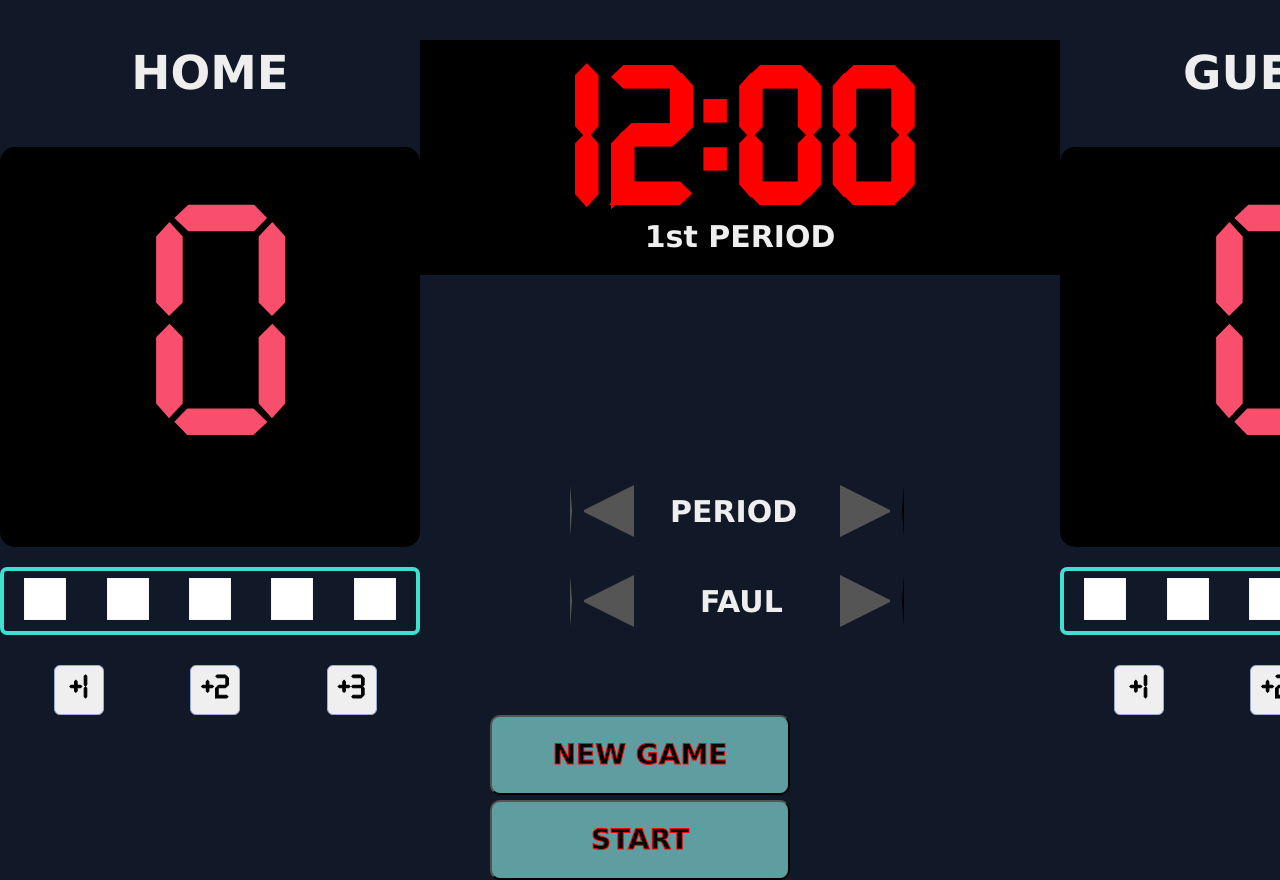
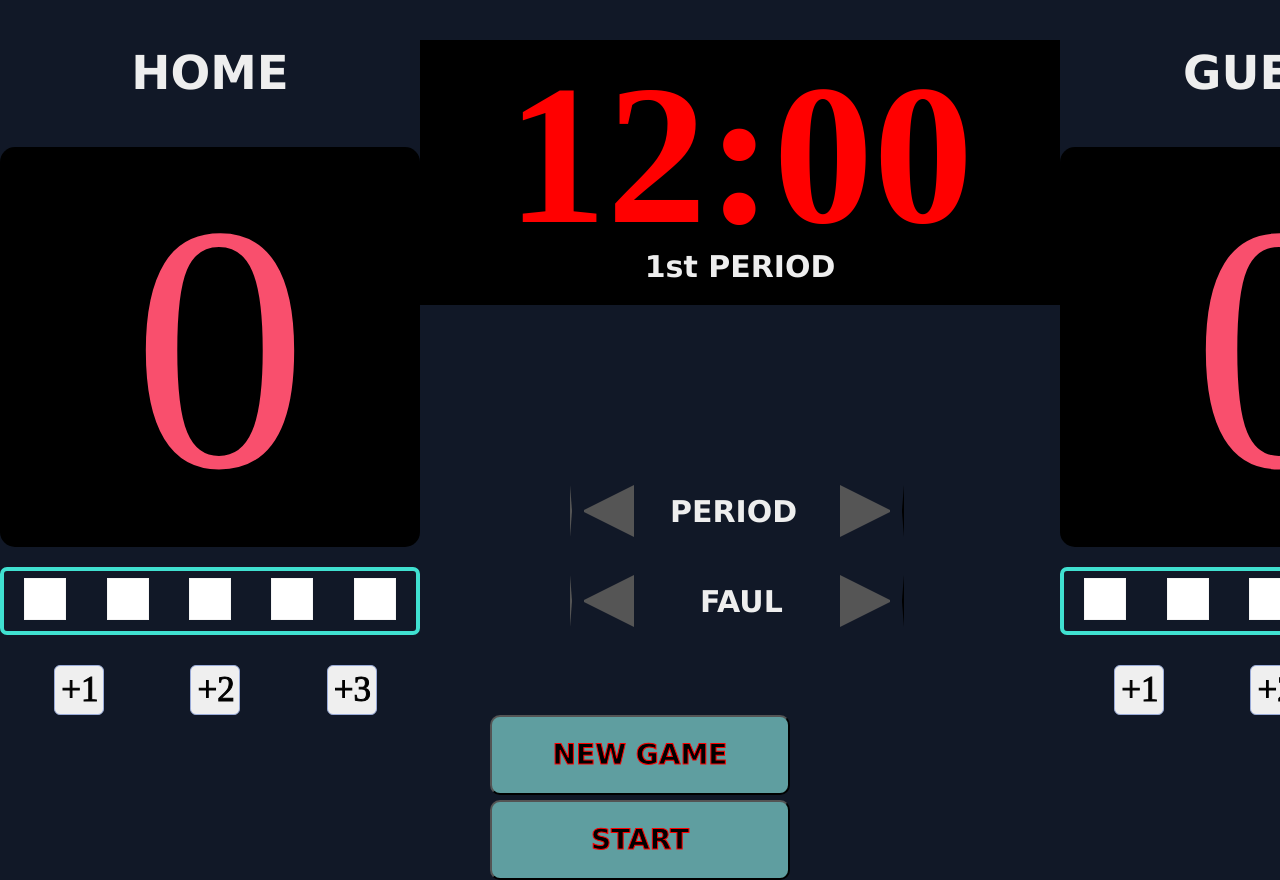
Before and after one commit to ErtugrulGurler/Basketball-Scoreboard, a plain HTML site: page Scoreboard/index.html in a window 1280 px wide. Shown: the top 880 px of the page. Drawn offline with nearby package versions, Linux system fonts and the light colour scheme; a web font is replaced by a local one.

Commit message:
Minor fixes

```diff
--- a/Scoreboard/index.css
+++ b/Scoreboard/index.css
@@ -191,7 +191,7 @@ body {
 }
 #periodText{
     position: absolute;
-    margin-top: -250px;
+    margin-top: -220px;
     font-size: 30px;
     background-color: black;
     width: 640px;
--- a/Scoreboard/index.js
+++ b/Scoreboard/index.js
@@ -10,7 +10,7 @@ function addPointToGuest(n){
 }
 function newGame(){
 
-    /*document.location.reload(true);*/
+    document.location.reload(true);
 
 }
 let homeCounter=0;
@@ -46,38 +46,6 @@ function perMinus(){
     if (periodCounter==3){document.getElementById("periodText").textContent=periodCounter+"rd PERIOD";return 0;}
 
 }
-/*
-let startingMinutes=1;
-let time =startingMinutes*10;
-const countDownEl=document.getElementById("timer");
-let timer;
-
-function start() {
-    clearInterval(timer);
-  timer = setInterval(( ) =>{
-    updateCountDown()
-  }, 1000);
-}
-
-function stop(){
-    clearInterval(timer);
-}
-
-function updateCountDown(){
-
-    const minutes = Math.floor(time / 60);
-    let seconds = time % 60;
-    seconds =seconds < 10 ? "0"+seconds:seconds;
-
-    countDownEl.innerHTML = `${minutes}:${seconds}`;
-    time--;
-    if(seconds<=0){
-        countDownEl.innerHTML = "OVER";
-        countDownEl.style.fontSize="200px";
-        clearInterval(timer);
-        return 0;}
-}
-*/
 function startTimer() {
     counter=59;
     min = 12;
@@ -94,7 +62,7 @@ function resetTimer(){
 	timer.innerHTML = "12:00";
 }
 
-// ------------------------------------- Countdown Output
+
 function currentTime() {
     counter++;
     if(counter == 60){
@@ -124,13 +92,13 @@ function currentTime() {
 	sec--;
 }
 
-// ------------------------------------- Variables
+
 var countdown, sec;
 var toggle = true;
 var timer = document.getElementById('timer');
 var startReset = document.getElementById('startReset');
 
-// ------------------------------------- Start/Reset Events
+
 startReset.onclick = function(){
 	switch(toggle){
 		case true:
```
Also changed, not shown: Scoreboard/TickingTimebombBB.ttf (deleted), Scoreboard/TickingTimebombBB_ital.ttf (deleted).
